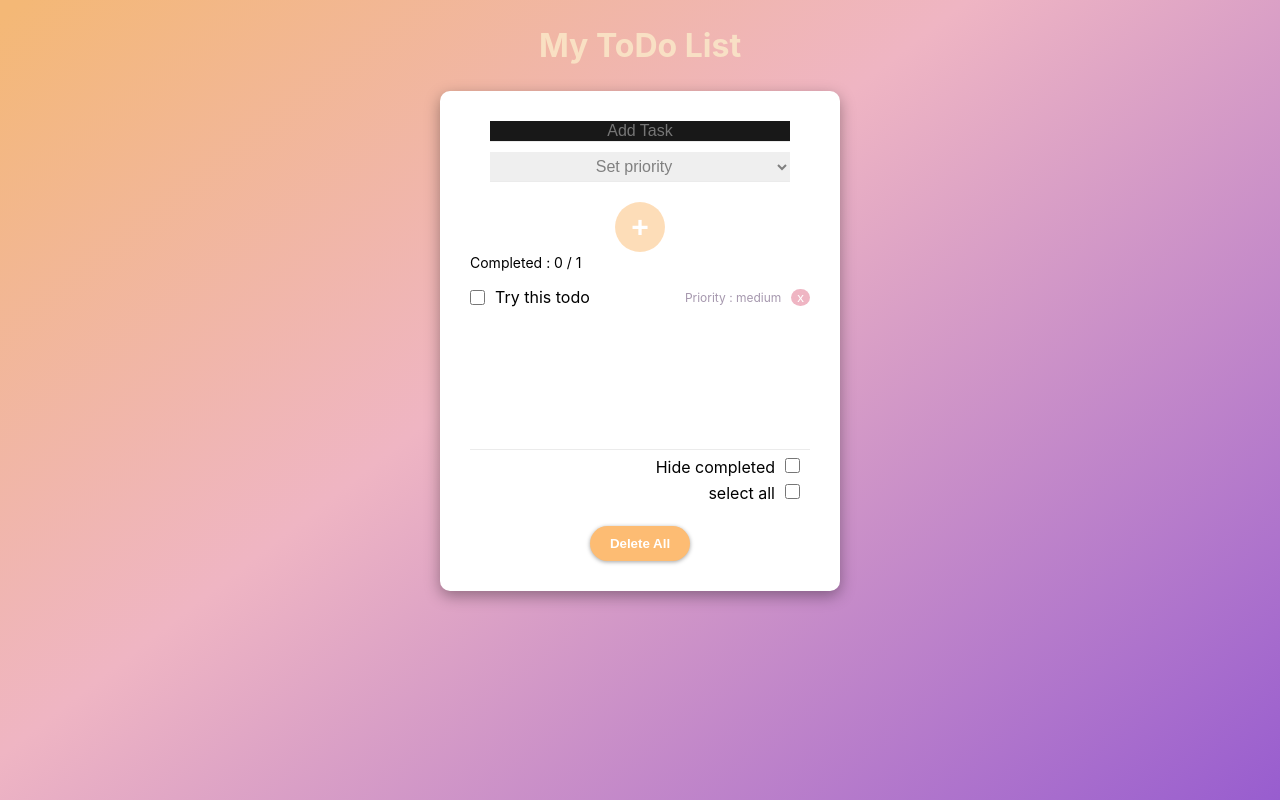
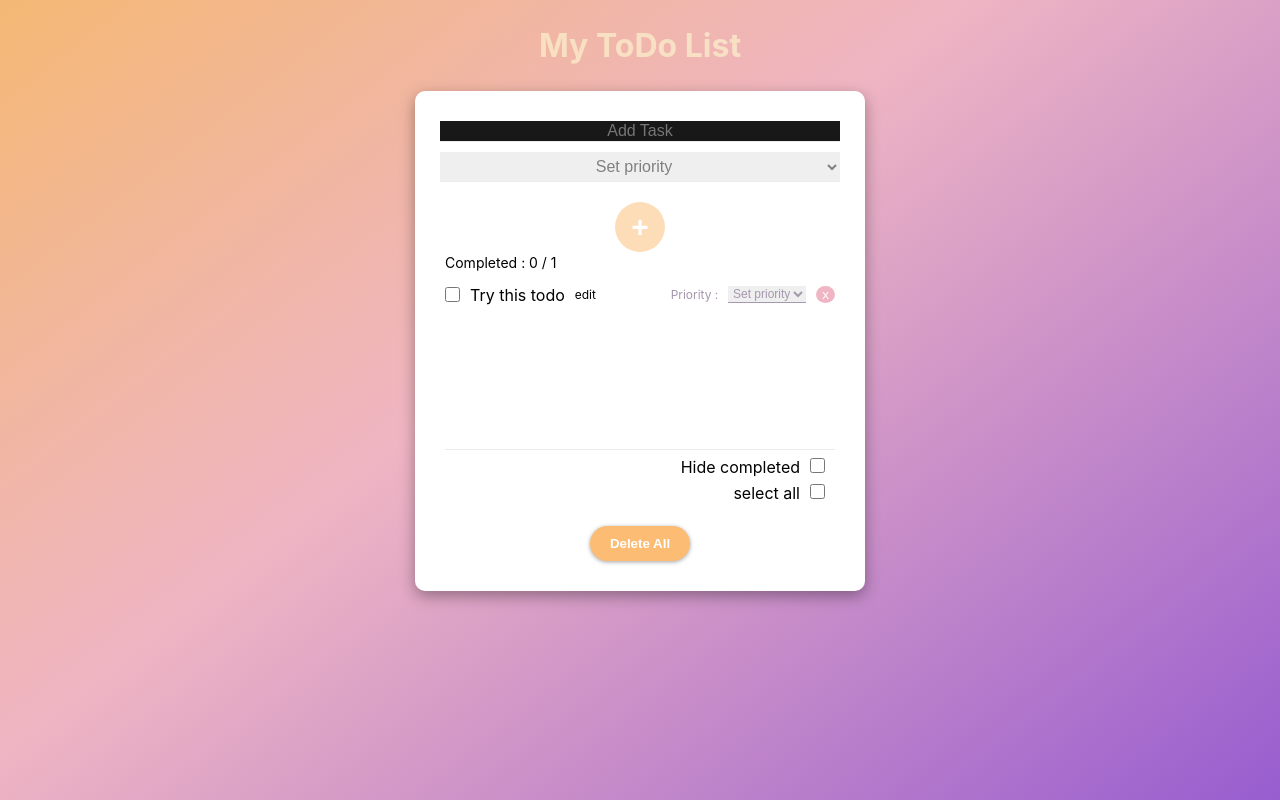
Before and after one commit to MarionThome/todo-vueJS, a Vue app: page / in a window 1280 px wide. Built offline with nearby package versions, Linux system fonts and the light colour scheme.

Commit message:
update task & priority features + css style

```diff
--- a/package.json
+++ b/package.json
@@ -8,6 +8,11 @@
     "preview": "vite preview"
   },
   "dependencies": {
+    "@fortawesome/fontawesome-svg-core": "^6.4.0",
+    "@fortawesome/free-brands-svg-icons": "^6.4.0",
+    "@fortawesome/free-regular-svg-icons": "^6.4.0",
+    "@fortawesome/free-solid-svg-icons": "^6.4.0",
+    "@fortawesome/vue-fontawesome": "^3.0.3",
     "vue": "^3.2.47"
   },
   "devDependencies": {
--- a/src/components/Dropdown.vue
+++ b/src/components/Dropdown.vue
@@ -17,23 +17,21 @@ export default {
     },
     methods: {
         setPriority(event) {
-            console.log(event)
             this.$emit('setPriority', event.target.value)
-
         }
     }
 }
 </script>
 
 <template>
-    <select name="priority" id="priority" @change="setPriority">
+    <select name="priority" id="prioritySet" @change="setPriority">
         <option :value="default">Set priority</option>
         <option v-for="prio in priorities" :value="prio">{{ prio }}</option>
     </select>
 </template>
 
 <style>
-select {
+#prioritySet {
     width: 100%;
     text-align: center;
     height: 30px;
@@ -44,8 +42,8 @@ select {
 }
 
 @media (min-width: 481px) {
-    select {
-        width: 300px;
+    #prioritySet {
+        width: 400px;
     }
 }
 </style>
--- a/src/components/Form.vue
+++ b/src/components/Form.vue
@@ -83,7 +83,7 @@ input:focus {
 
 @media (min-width: 481px) {
   #taskField{
-    width : 300px;
+    width : 400px;
   }
 }
 </style>
--- a/src/components/Task.vue
+++ b/src/components/Task.vue
@@ -3,22 +3,47 @@ import { store } from "../store";
 import DropDown from "./Dropdown.vue"
 
 export default {
-    components : {
+    components: {
         DropDown
+
     },
     props: {
         todo: {
             type: Object,
             required: true,
         },
-        priorities:{
+        priorities: {
             type: Array,
-            required : true
+            required: true
         }
     },
     data() {
-        return {store}
-    }
+        return {
+            store,
+            newTask: this.todo.task,
+            toModify: false,
+            updatePrio: true,
+        }
+    },
+    methods: {
+        modify() {
+            if (this.toModify && this.newTask !== this.todo.task) {
+                store.modifyTask(this.todo.id, this.newTask)
+            }
+            // this.focusInput()
+            this.toModify = !this.toModify
+        },
+        priorityUpdate(e){
+            const newPrio = this.priorities.indexOf(e.target.value)
+            store.updatePriority(this.todo.id, newPrio)
+            this.updatePrio = false
+        }
+        // focusInput() {
+        //     this.$nextTick(() => {
+        //         this.$refs.updateTask.focus();
+        //     });
+        // }
+    },
 
 }
 </script>
@@ -27,47 +52,96 @@ export default {
     <li :key="todo.id" :class="{ completed: todo.completed }">
         <div class="checkboxAndLabel">
             <input class="check" type="checkbox" v-model="todo.completed">
-            <label class="task">
+            <label class="task" v-if="!toModify" >
                 {{ todo.task }}
             </label>
+            <input class="newTaskInput" refs="updateTask" type="text" v-else v-model="newTask" :v-focus-input="toModify"
+                @keyup.enter="modify()" />
+            <div>
+            </div>
+            <div @click="modify()" v-if="!toModify" class="edit">edit</div>
+            <div @click="modify()" v-else class="edit">save</div>
         </div>
         <div class="buttonAndPrio">
-            <p class="priority">Priority : {{ priorities[todo.priority] }}</p>
+            <p class="priority">Priority :</p>
+            <span v-if="!updatePrio" class="priority" id="prioritySpan" @click="this.updatePrio=true">{{ priorities[todo.priority] }}</span>
+            <select v-else name="priority" id="priorityUpdate" @change="priorityUpdate">
+                <option :value="default">Set priority</option>
+                <option v-for="prio in priorities" :value="prio">{{ prio }}</option>
+            </select>
             <button class="crossButton" @click="store.removeToDo(todo)">x</button>
         </div>
     </li>
 </template>
 
 <style>
-li{
+.edit {
+    margin-left: 10px;
+    font-size: 12px;
+    cursor: pointer
+}
+
+.edit:hover {
+    text-decoration: underline;
+}
+
+li {
     display: flex;
     justify-content: space-between;
     align-items: center;
 }
-.checkboxAndLabel{
+
+.task {
+    max-width: 180px;
+    line-height: normal;
+    word-wrap: break-word;
+    text-align: right;
+}
+
+.newTaskInput {
+    border: none;
+    border-bottom: 1px solid rgba(235, 235, 235, 1);
+    font-size: 16px;
+    color: grey;
+    text-align: left;
+    max-width : 150px
+}
+
+.checkboxAndLabel {
     display: flex;
     align-items: center;
 }
 
-.buttonAndPrio{
+.buttonAndPrio {
     display: flex;
     align-items: center;
 }
-.priority{
+
+.priority {
     text-align: right;
     margin-right: 10px;
     font-size: 12px;
-    color: #a698ae
-;
+    color: #a698ae;
 }
-.check{
+#prioritySpan{
+    cursor: pointer;
+}
+.check {
     margin-bottom: 0px;
 }
-.crossButton{
-    background-color: rgba(239,181,195,1);
+
+.crossButton {
+    background-color: rgba(239, 181, 195, 1);
     border-radius: 50%;
-    color : white;
-border : none
+    color: white;
+    border: none
 }
-
+#priorityUpdate{
+    text-align: right;
+    margin-right: 10px;
+    font-size: 12px;
+    color: #a698ae;
+    border: none;
+    border-bottom: 1px solid #a698ae;
+}
 </style>
--- a/src/components/ToDo.vue
+++ b/src/components/ToDo.vue
@@ -136,7 +136,7 @@ input[type=checkbox] {
   }
   #todoContainer{
     min-height: 500px;
-    width: 400px;
+    width: 450px;
   }
 }
 </style>
--- a/src/store.js
+++ b/src/store.js
@@ -15,7 +15,6 @@ export const store = reactive({
     this.todos.push({
       id: todoId++,
       task: newTodo.name,
-      priority: newTodo.priority,
       completed: false,
     });
     this.newTodo = "";
@@ -49,5 +48,29 @@ export const store = reactive({
     },
     isAllTaskCompleted(){
       return this.todos.every(e => e.completed)
+    },
+    modifyTask(id, newTask){
+      return this.todos = this.todos.map((e) => {
+        if(id === e.id){
+          return {
+            ...e,
+            task : newTask
+          }
+        } else {
+          return e
+        }
+      })
+    },
+    updatePriority(id, newPriority){
+      return this.todos = this.todos.map((e) => {
+        if(id === e.id){
+          return {
+            ...e,
+            priority : newPriority
+          }
+        } else {
+          return e
+        }
+      })
     }
 });
```
Also changed, not shown: 1 other file (tests, documents, lock files or other folders).
